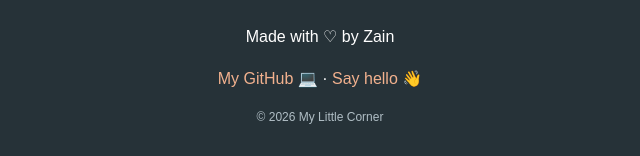
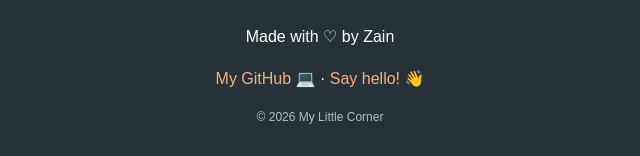
Before and after one commit to zxdr4gon/boba-drop-hc1, a plain HTML site: page index.html in a window 1280 px wide. Shown: the part 1845-2001 px from the top of the page, 320-960 px from the left. Drawn offline with Linux system fonts and the light colour scheme.

Commit message:
commenting

```diff
--- a/index.html
+++ b/index.html
@@ -250,7 +250,7 @@
             ·
 
             <a href="mailto:zx.mahdi.499@gmail.com">
-                Say hello 👋
+                Say hello! 👋
             </a>
 
         </p>
```
